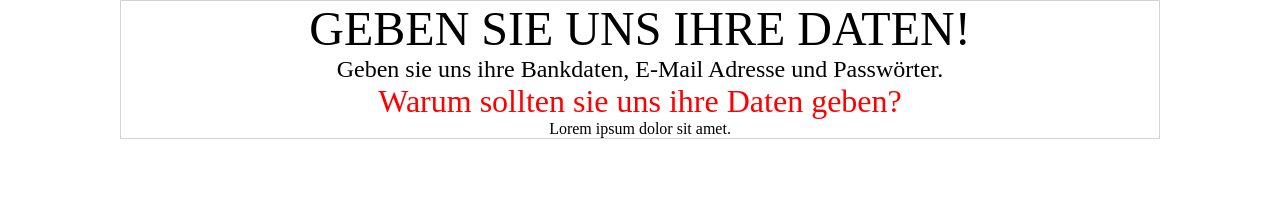
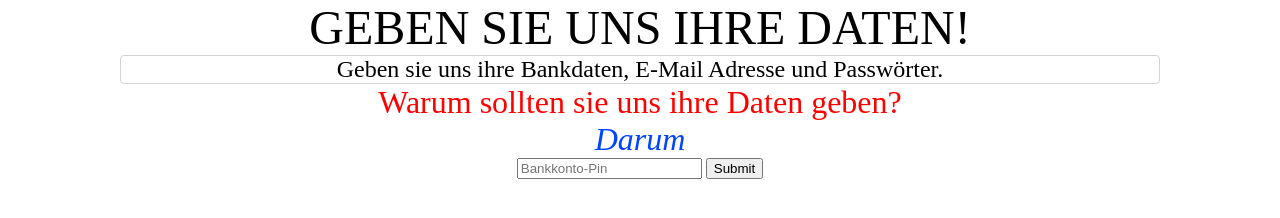
Before and after one commit to MT-Player/cat, a plain HTML site: page index.html in a window 1280 px wide. Drawn offline with Linux system fonts and the light colour scheme.

Commit message:
Seite vergrößert

```diff
--- a/index.html
+++ b/index.html
@@ -10,15 +10,20 @@
 
 <body>
     <section>
+        <!-- <img src="https://source.unsplash.com/random/600x200?hacker" alt="Foto für die Karte"> -->
         <h1>GEBEN SIE UNS IHRE DATEN!</h1>
         <div class="card">
-            <div class="card_image"></div>
+            <div class="card_image">
+            </div>
             <div class="card_content">
                 <h2>Geben sie uns ihre Bankdaten, E-Mail Adresse und Passwörter.</h2>
             </div>
         </div>
         <h2 class="untertitel">Warum sollten sie uns ihre Daten geben?</h2>
-        <p>Lorem ipsum dolor sit amet.</p>
+        <p class="egal">Darum</p>
+        <form action="">
+        <input type="text" name="Bankdaten" placeholder="Bankkonto-Pin" required>
+        <button type="submit">Submit</button>
     </section>
 </body>
 
--- a/main.css
+++ b/main.css
@@ -80,7 +80,6 @@ th {
 section {
     max-width: 65rem;
     margin: 0 auto;
-    border: 1px solid lightgray;
     text-align: center;
 }
 
@@ -92,3 +91,14 @@ h1 {
     color: rgb(255, 0, 0);
     font-size: 2rem;
 }
+
+.card {
+    border: 1px solid lightgray;
+    border-radius: 0.25rem;;
+}
+
+.egal {
+    color: #0044ff;
+    font-style: italic;
+    font-size: 2rem;
+}
```
